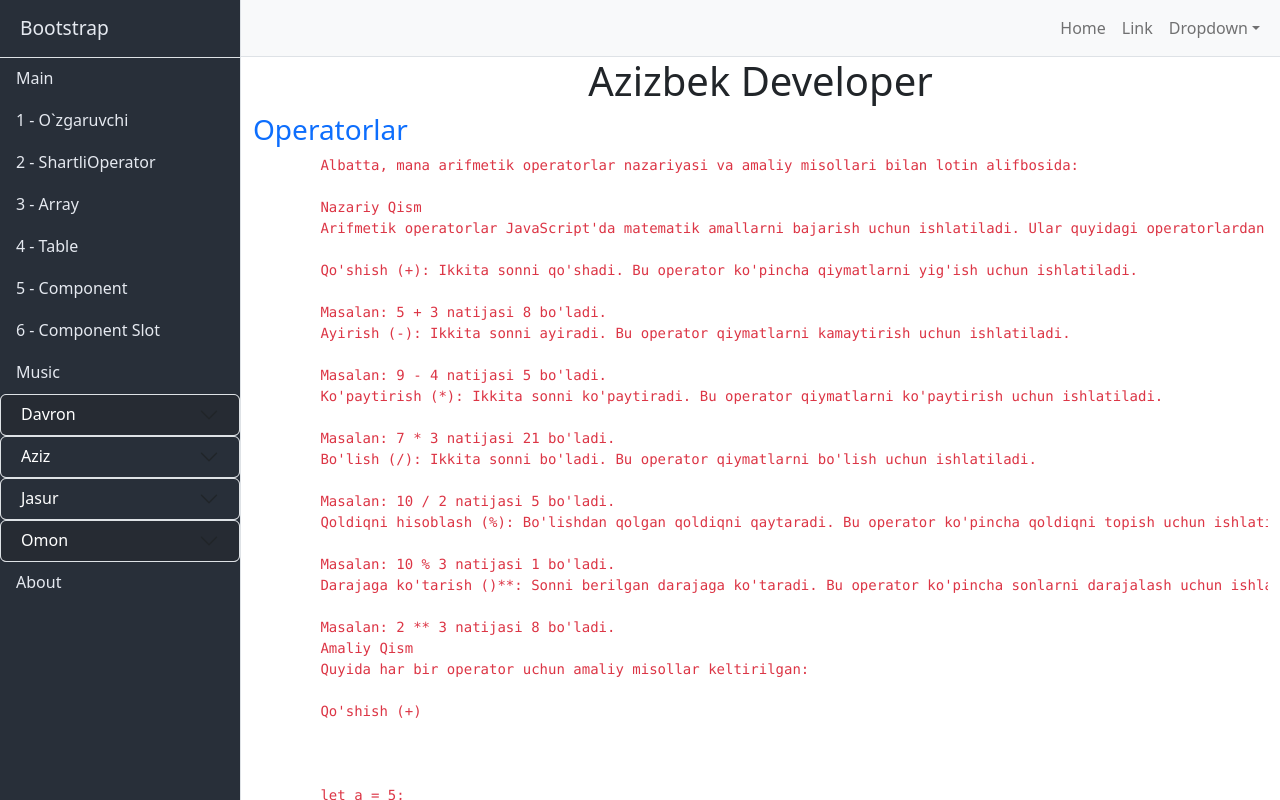
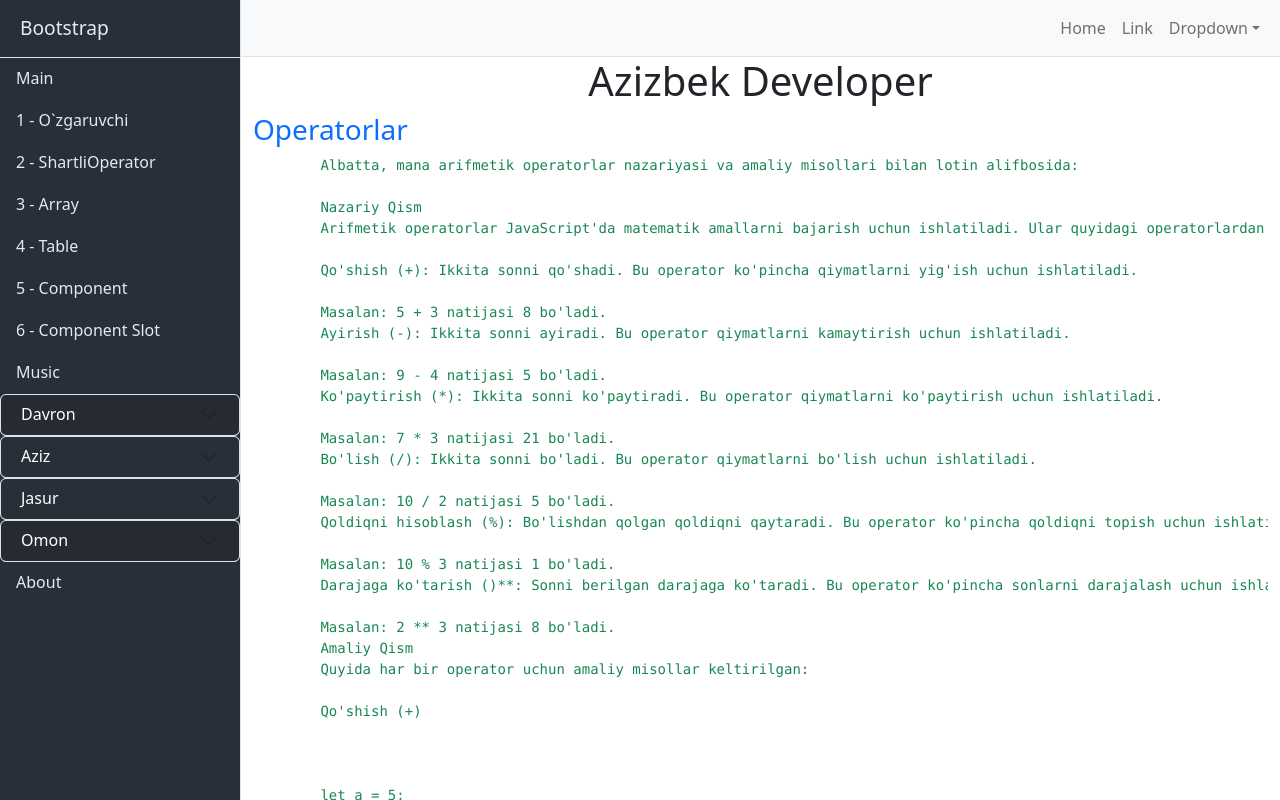
Before and after one commit to tdav/vue1, a Vue app: page /aziz in a window 1280 px wide. Built offline with nearby package versions, Linux system fonts and the light colour scheme.

Commit message:
Azizbek u

```diff
--- a/src/views/Azizbek/Aziz.vue
+++ b/src/views/Azizbek/Aziz.vue
@@ -2,7 +2,7 @@
     <h1 class="text-center">Azizbek Developer</h1>
 
     <h3 class="text-primary">Operatorlar</h3>
-    <pre class="text-danger">
+    <pre class="text-success">
         Albatta, mana arifmetik operatorlar nazariyasi va amaliy misollari bilan lotin alifbosida:
 
         Nazariy Qism
@@ -89,6 +89,15 @@
     </pre>
 </template>
 
+<script setup>
+
+let a = 5;
+let b = 3;
+let sum = a + b;
+console.log(sum);
+
+</script>
+
 <style scoped>
 
 </style>
```
